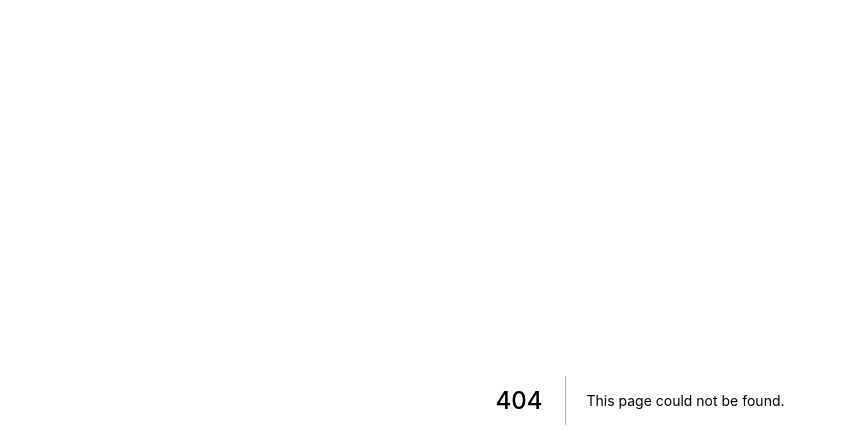
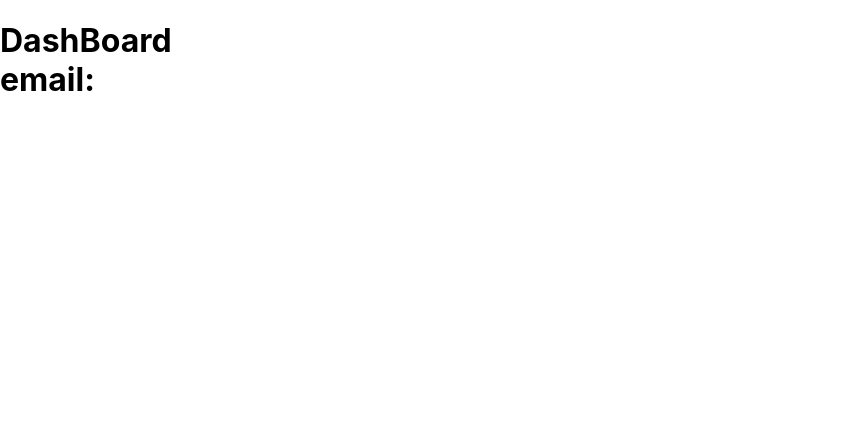
Before and after one commit to nicolaskruger/ignite-auth-front-end, a Next.js app: page /dashboard in a window 1280 px wide. Before the commit this address had no page. Shown: the top 448 px of the page, without its empty margins (0-846 px from the left). Built offline with nearby package versions, Linux system fonts and the light colour scheme.

Commit message:
salvando dados do usuario

```diff
--- a/contexts/AuthContext.tsx
+++ b/contexts/AuthContext.tsx
@@ -1,5 +1,12 @@
-import { createContext, FC, useContext } from "react";
+import { useRouter } from "next/router";
+import { createContext, FC, useContext, useState } from "react";
 import { api } from "../services/api";
+
+type User = {
+    email: string,
+    permissions: string[],
+    roles: string[]
+}
 
 type SigInCredentials = {
     email: string,
@@ -9,13 +16,18 @@ type SigInCredentials = {
 type AuthContextData = {
     sigIn: (credentials: SigInCredentials) => Promise<void>,
     isAuthenticated: boolean,
+    user: User
 }
 
 export const AuthContext = createContext({} as AuthContextData)
 
 export const AuthProvider: FC = ({ children }) => {
 
-    const isAuthenticated = false;
+    const router = useRouter();
+
+    const [user, setUser] = useState<User>();
+
+    const isAuthenticated = !!user;
 
     const sigIn = async ({ email, password }: SigInCredentials) => {
         try {
@@ -23,7 +35,16 @@ export const AuthProvider: FC = ({ children }) => {
                 email,
                 password
             })
-            console.log(response)
+
+            const { token, refreshToken, permissions, roles } = response.data;
+
+            setUser({
+                email,
+                permissions,
+                roles
+            })
+
+            router.push("/dashboard")
         } catch (error) {
             console.log(error)
         }
@@ -31,7 +52,8 @@ export const AuthProvider: FC = ({ children }) => {
     return (
         <AuthContext.Provider value={{
             isAuthenticated,
-            sigIn
+            sigIn,
+            user: user as User
         }}>
             {children}
         </AuthContext.Provider>
--- /dev/null
+++ b/pages/dashboard.tsx
@@ -0,0 +1,18 @@
+import { NextPage } from "next";
+import { useAuth } from "../contexts/AuthContext";
+
+const DashBoard: NextPage = () => {
+
+    const { user } = useAuth();
+
+    return (
+        <h1>
+            DashBoard
+            <br />
+            email: {user?.email}
+        </h1>
+
+    )
+}
+
+export default DashBoard
```
